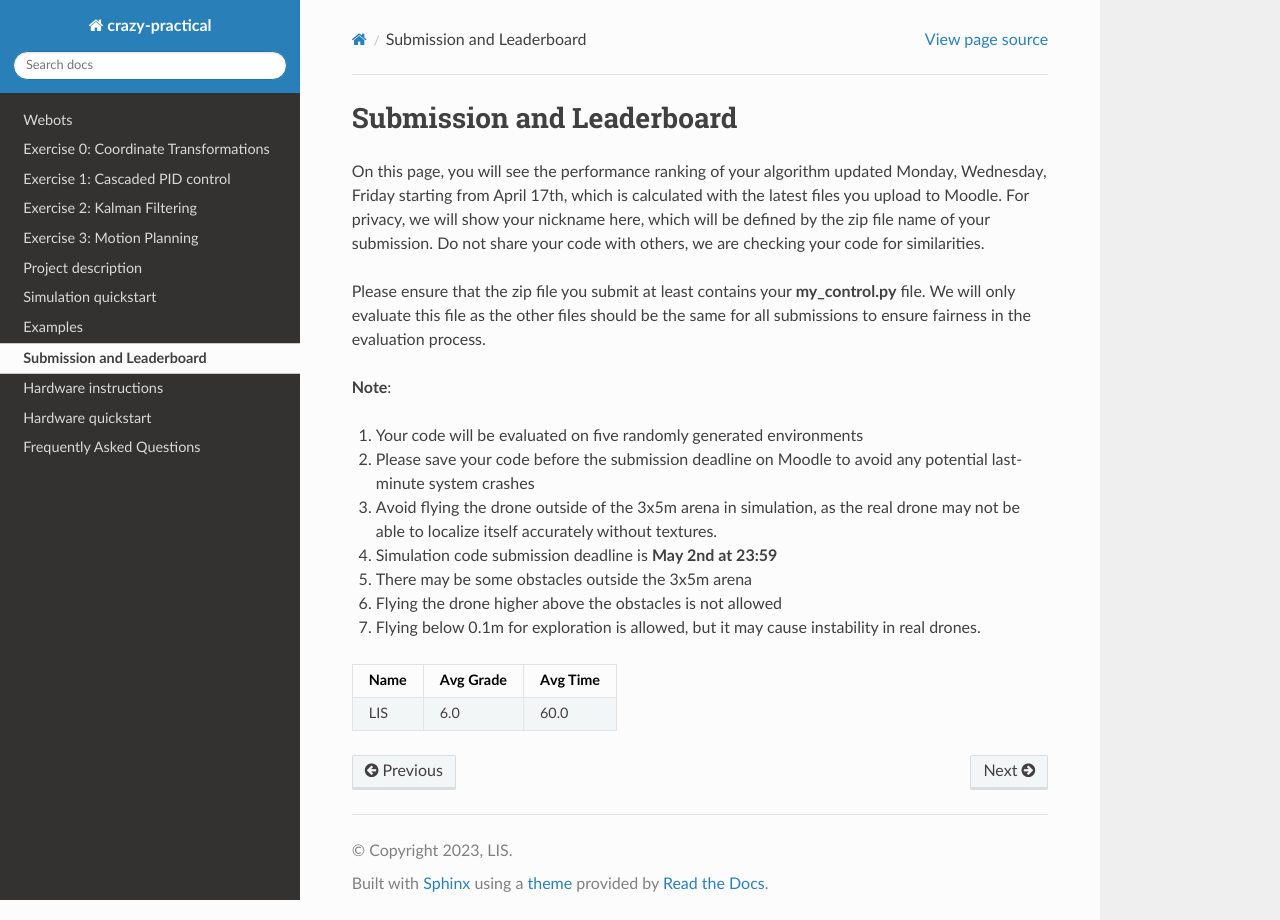
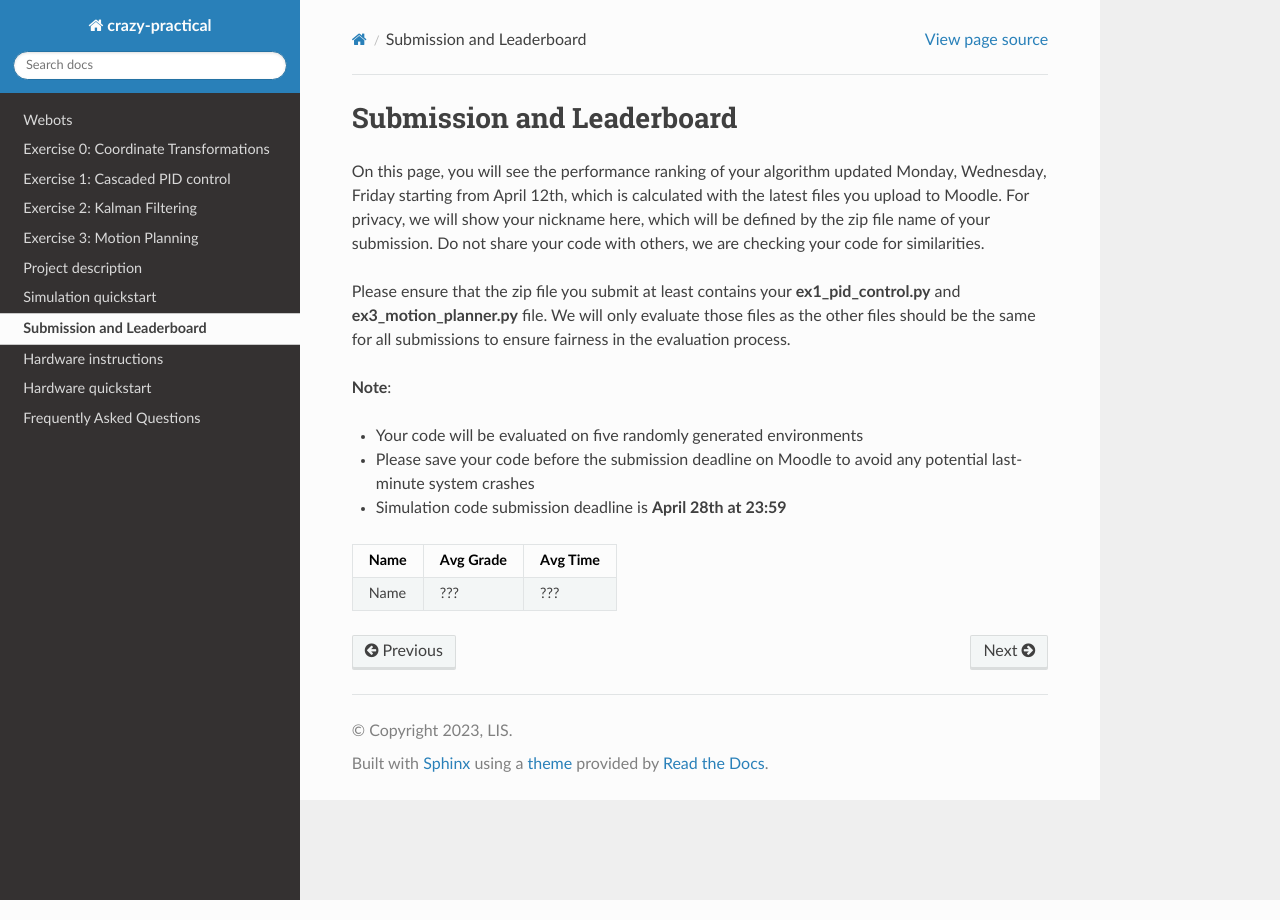
Before and after one commit to Ben-Jarvis/TEMP-crazy-tutorials-2024, a Sphinx documentation site: the page built from docs/assignment/leaderboard.rst, in a window 1280 px wide. Built offline with Sphinx 7.4.7 and the Read the Docs theme 3.1.0, drawn with Linux system fonts in a browser that asks for light colours.

Commit message:
Update documentation of assignment

```diff
--- a/docs/assignment/leaderboard.rst
+++ b/docs/assignment/leaderboard.rst
@@ -1,24 +1,20 @@
 Submission and Leaderboard
 ==========================
 
-On this page, you will see the performance ranking of your algorithm updated Monday, Wednesday, Friday starting from April 17th, which is calculated with the latest files you upload to Moodle.
+On this page, you will see the performance ranking of your algorithm updated Monday, Wednesday, Friday starting from April 12th, which is calculated with the latest files you upload to Moodle.
 For privacy, we will show your nickname here, which will be defined by the zip file name of your submission.
 Do not share your code with others, we are checking your code for similarities.
 
-Please ensure that the zip file you submit at least contains your **my_control.py** file. We will only evaluate this file as the other files should be the same for all submissions to ensure fairness in the evaluation process.
+Please ensure that the zip file you submit at least contains your **ex1_pid_control.py** and **ex3_motion_planner.py** file. We will only evaluate those files as the other files should be the same for all submissions to ensure fairness in the evaluation process.
 
 **Note**:
 
-1. Your code will be evaluated on five randomly generated environments
-2. Please save your code before the submission deadline on Moodle to avoid any potential last-minute system crashes
-3. Avoid flying the drone outside of the 3x5m arena in simulation, as the real drone may not be able to localize itself accurately without textures.
-4. Simulation code submission deadline is **May 2nd at 23:59**
-5. There may be some obstacles outside the 3x5m arena
-6. Flying the drone higher above the obstacles is not allowed
-7. Flying below 0.1m for exploration is allowed, but it may cause instability in real drones.
+- Your code will be evaluated on five randomly generated environments
+- Please save your code before the submission deadline on Moodle to avoid any potential last-minute system crashes
+- Simulation code submission deadline is **April 28th at 23:59**
 
 ============== ========= ========
 Name           Avg Grade Avg Time
 ============== ========= ========
-LIS            6.0       60.0
+Name           ???       ???
 ============== ========= ========
--- a/docs/assignment/simulation_quickstart.rst
+++ b/docs/assignment/simulation_quickstart.rst
@@ -20,6 +20,6 @@ In **main.py**, **choose exp_num = 4** for this assignment.
 
 Switch **control_syle = 'keyboard'** to fly on your own (W: forward, S: backward, A: left, D: right, Q: yaw left, E: yaw right, C: lower altitude, V: higher altitude).
 
-Switch **control_syle = 'autonomous'** to choose automatic control. You can edit your own algorithm in **my_control.py**, **get_command()**. This function maps sensor inputs to control commands (velocity forwards, velocity sidewards, altitude, yaw rate).
+Switch **control_syle = 'autonomous'** to choose automatic control. You can edit your own algorithm in **ex1_pid_control.py** and **ex_3_motion_planner.py**.
 
-For submission and grading, we only consider the **my_control.py** file. Details on how to submit can be found in the section “Leaderboard”.
+For submission and grading, we only consider those two files. Details on how to submit can be found in the section “Leaderboard”.
--- a/docs/index.rst
+++ b/docs/index.rst
@@ -21,7 +21,6 @@ This documentation shows the project description, step-by-step software implemen
    exercise_3/exercise_3_description
    assignment/project_description
    assignment/simulation_quickstart
-   assignment/examples
    assignment/leaderboard
    assignment/hardware_instruction
    assignment/hardware_quickstart
```
Also changed, not shown: docs/assignment/hardware_instruction.rst (+29 -47 lines), docs/assignment/project_description.rst (+33 -63 lines).
